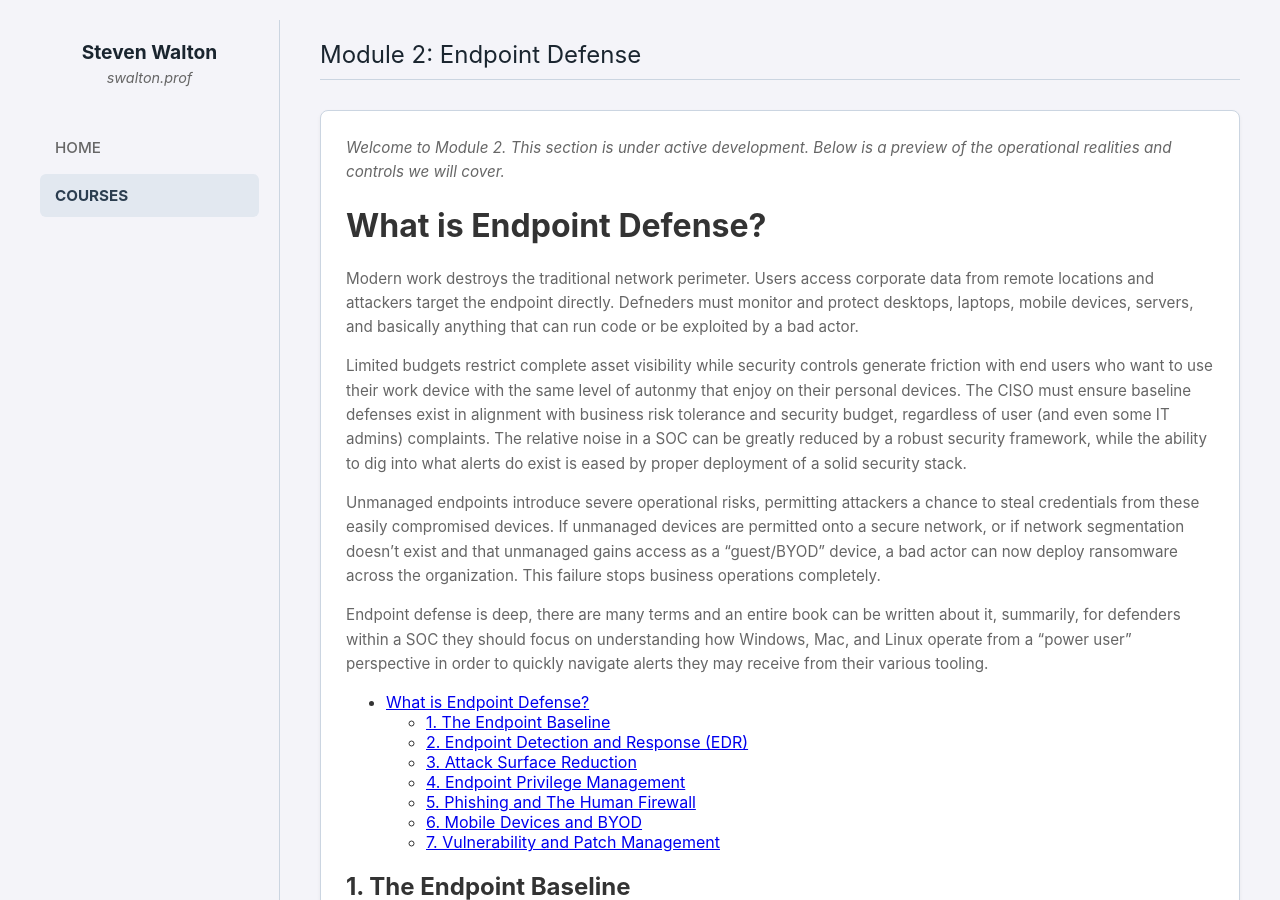
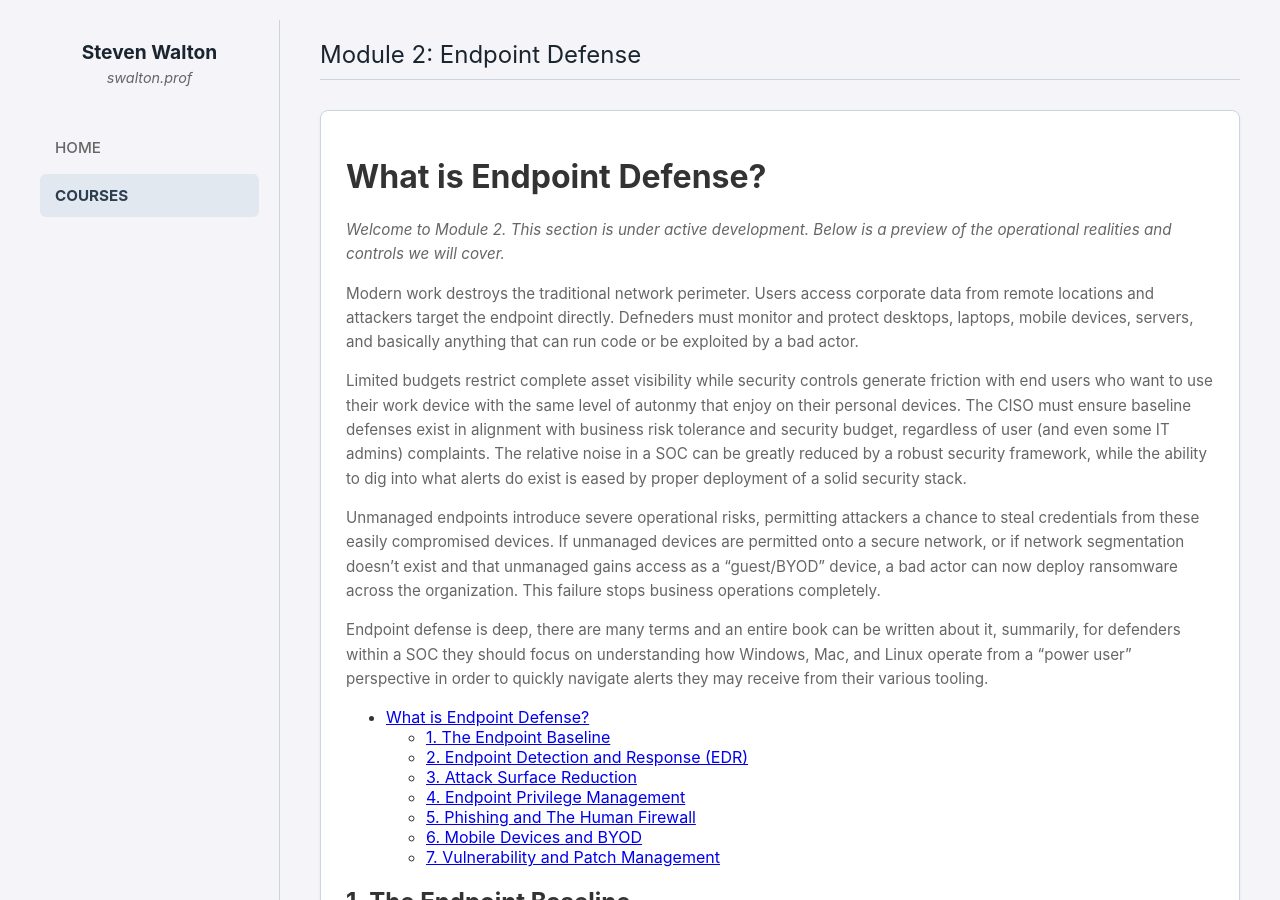
Before and after one commit to stevenwithaphd/swaltonprof.github.io, a Jekyll site: the page built from soc-fundamentals/Module2.md, in a window 1280 px wide and 900 px high. Built offline with Jekyll 4.4.1, drawn with Linux system fonts in a browser that asks for light colours; comment, search, counter and statistics services are not loaded.

```diff
--- a/soc-fundamentals/Module2.md
+++ b/soc-fundamentals/Module2.md
@@ -9,9 +9,9 @@ description: The Endpoint is no longer within the confines of the corporate netw
 
 <div class="card" markdown="1">
 
+# What is Endpoint Defense?
+
 *Welcome to Module 2. This section is under active development. Below is a preview of the operational realities and controls we will cover.*
-
-# What is Endpoint Defense?
 
 Modern work destroys the traditional network perimeter. Users access corporate data from remote locations and attackers target the endpoint directly. Defneders must monitor and protect desktops, laptops, mobile devices, servers, and basically anything that can run code or be exploited by a bad actor.
 
```
